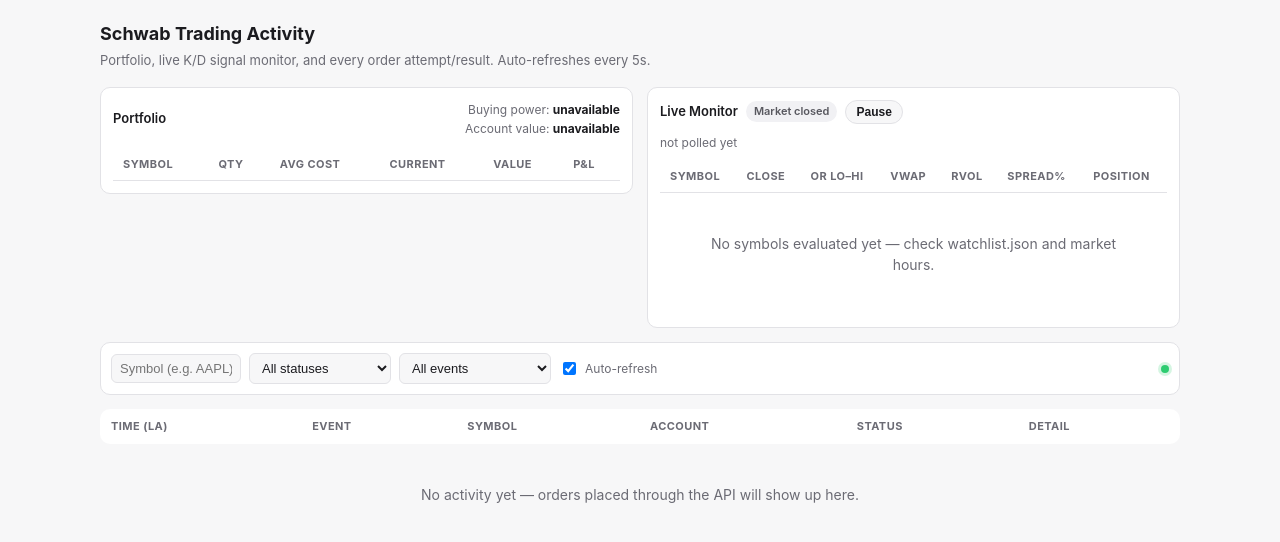
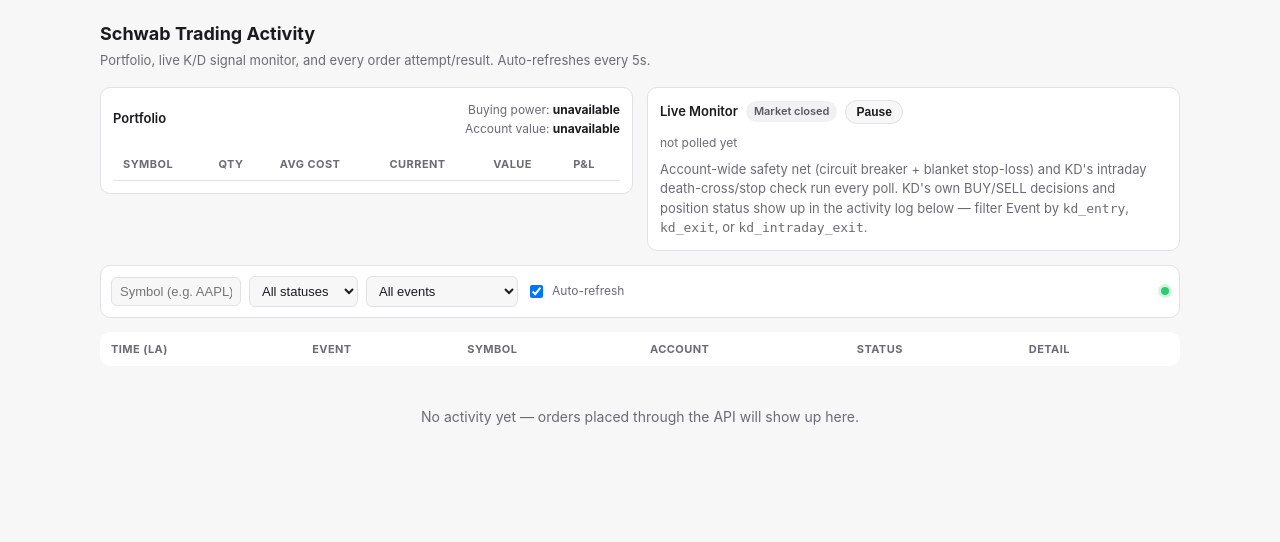
Before and after one commit to zous910814/CharlesSchwabAPI, a FastAPI app: page /dashboard in a window 1280 px wide. Shown: the top 542 px of the page. Run offline with FastAPI, Linux system fonts and the light colour scheme; data that the repository does not hold is empty; parts of the project's set-up code (start-up, migrations or seed data) failed here and were passed over.

Commit message:
refactor(kd-only): drop ORB-only dashboard panel and filter options
The Live Monitor panel's per-symbol table (Close/OR Lo-Hi/VWAP/RVOL/
Spread%/Position) was always empty on this branch - nothing populates
monitor.STATE["symbols"] here anymore, that data only ever came from
ORB's removed _compute_symbol_indicators/_manage_position. Replaced it
with a short pointer to the activity log's kd_entry/kd_exit/
kd_intraday_exit events, which already carry KD's actual position/
decision info. Also swapped the status/event filter dropdown options
from ORB's exit-reason vocabulary (target1/target2/time_stop/
eod_flatten/vwap_cross_back/back_in_range/orb_exit) to KD's
(signal/death_cross/kd_entry/kd_exit/kd_intraday_exit).

Verified via TestClient that /dashboard still renders 200 with the
background loops stubbed out.

```diff
--- a/app/templates/dashboard.html
+++ b/app/templates/dashboard.html
@@ -159,24 +159,14 @@
         </span>
         <button id="pause-btn" class="btn" type="button">Pause</button>
       </div>
-      <span class="monitor-meta" id="monitor-meta" style="display:block;margin-bottom:8px">—</span>
-      <div style="overflow-x:auto">
-      <table>
-        <thead>
-          <tr>
-            <th>Symbol</th>
-            <th>Close</th>
-            <th>OR Lo–Hi</th>
-            <th>VWAP</th>
-            <th>RVOL</th>
-            <th>Spread%</th>
-            <th>Position</th>
-          </tr>
-        </thead>
-        <tbody id="monitor-rows"></tbody>
-      </table>
-      </div>
-      <div id="monitor-empty" class="empty" hidden>No symbols evaluated yet — check watchlist.json and market hours.</div>
+      <span class="monitor-meta" id="monitor-meta" style="display:block">—</span>
+      <p class="sub" style="margin:8px 0 0">
+        Account-wide safety net (circuit breaker + blanket stop-loss) and KD's
+        intraday death-cross/stop check run every poll. KD's own BUY/SELL
+        decisions and position status show up in the activity log below —
+        filter Event by <code>kd_entry</code>, <code>kd_exit</code>, or
+        <code>kd_intraday_exit</code>.
+      </p>
     </div>
   </div>
 
@@ -190,23 +180,21 @@
       <option value="dry_run">dry_run</option>
       <option value="sent">sent</option>
       <option value="skipped">skipped</option>
+      <option value="signal">signal</option>
       <option value="BUY">BUY</option>
+      <option value="SELL">SELL</option>
       <option value="HOLD">HOLD</option>
-      <option value="target1">target1</option>
-      <option value="target2">target2</option>
+      <option value="death_cross">death_cross</option>
       <option value="stop_hit">stop_hit</option>
-      <option value="time_stop">time_stop</option>
-      <option value="eod_flatten">eod_flatten</option>
-      <option value="vwap_cross_back">vwap_cross_back</option>
-      <option value="back_in_range">back_in_range</option>
     </select>
     <select id="f-event">
       <option value="">All events</option>
       <option value="order_submitted">order_submitted</option>
       <option value="order_result">order_result</option>
-      <option value="signal_check">signal_check</option>
       <option value="order_skipped">order_skipped</option>
-      <option value="orb_exit">orb_exit</option>
+      <option value="kd_entry">kd_entry</option>
+      <option value="kd_exit">kd_exit</option>
+      <option value="kd_intraday_exit">kd_intraday_exit</option>
       <option value="circuit_breaker">circuit_breaker</option>
       <option value="stop_loss_triggered">stop_loss_triggered</option>
       <option value="monitor_control">monitor_control</option>
@@ -298,8 +286,6 @@
   const breakerBadge = document.getElementById('breaker-badge');
   const pauseBtn = document.getElementById('pause-btn');
   const monitorMeta = document.getElementById('monitor-meta');
-  const monitorRows = document.getElementById('monitor-rows');
-  const monitorEmpty = document.getElementById('monitor-empty');
   let manualPause = false;
 
   pauseBtn.addEventListener('click', async () => {
@@ -311,26 +297,6 @@
       pauseBtn.disabled = false;
     }
   });
-
-  function renderMonitorRow(symbol, s) {
-    const num = (v, d = 2) => (typeof v === 'number') ? v.toFixed(d) : '-';
-    const orRange = (typeof s.or_low === 'number' && typeof s.or_high === 'number')
-      ? `${num(s.or_low)}–${num(s.or_high)}` : '-';
-    const spread = (typeof s.spread_pct === 'number') ? `${(s.spread_pct * 100).toFixed(3)}%` : '-';
-    const pos = s.position;
-    const posText = pos
-      ? `<span class="badge ${pos.r_multiple >= 0 ? 'BUY' : 'SELL'}">${pos.shares} @ ${num(pos.r_multiple)}R</span>`
-      : '-';
-    return `<tr>
-      <td><code class="symbol">${esc(symbol)}</code></td>
-      <td class="mono">${num(s.close)}</td>
-      <td class="mono">${orRange}</td>
-      <td class="mono">${num(s.vwap)}</td>
-      <td class="mono">${num(s.rvol)}</td>
-      <td class="mono">${spread}</td>
-      <td>${posText}</td>
-    </tr>`;
-  }
 
   async function loadMonitor() {
     try {
@@ -352,15 +318,6 @@
       monitorMeta.textContent = state.last_poll
         ? `last poll: ${fmtLA(state.last_poll)}${dayPl}${state.last_error ? ' — error: ' + state.last_error : ''}`
         : 'not polled yet';
-
-      const symbols = Object.entries(state.symbols || {});
-      if (!symbols.length) {
-        monitorRows.innerHTML = '';
-        monitorEmpty.hidden = false;
-        return;
-      }
-      monitorEmpty.hidden = true;
-      monitorRows.innerHTML = symbols.map(([sym, s]) => renderMonitorRow(sym, s)).join('');
     } catch (e) {
       monitorMeta.textContent = 'monitor status unavailable';
     }
```
